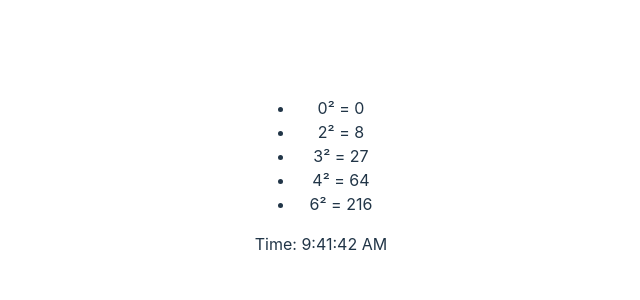
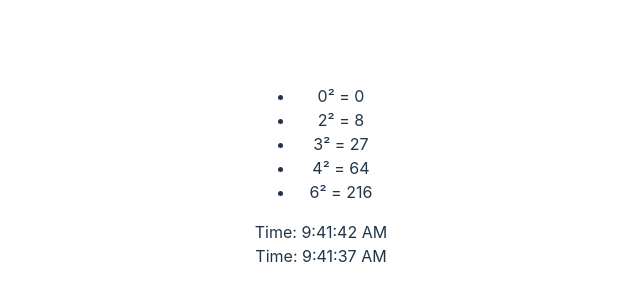
Before and after one commit to AngelPASTORROJAS/vite_exos, a React (Vite) app: page / in a window 1280 px wide. Shown: the part 232-532 px from the top of the page, without its empty margins (319-959 px from the left). Built offline with nearby package versions, Linux system fonts and the light colour scheme.

Commit message:
feat: ajout de horolege static

```diff
--- a/src/App.jsx
+++ b/src/App.jsx
@@ -1,12 +1,14 @@
 import './App.css'
 import Number from './components/Number'
 import Clock from './components/Clock'
+import Horloge from './components/Horloge'
 
 function App() {
   return (
     <>
     <Number></Number>
     <Clock></Clock>
+    <Horloge></Horloge>
     </>
   )
 }
--- a/src/components/Clock.jsx
+++ b/src/components/Clock.jsx
@@ -7,17 +7,10 @@ function Clock() {
     const intervalID = setInterval(() => {
       setTime(new Date());
     }, 1000);
-
-    return () => {
-      clearInterval(intervalID);
-    };
+    return () => clearInterval(intervalID);
   }, []);
 
-  return (
-    <div>
-      Time: {time.toLocaleTimeString()}
-    </div>
-  );
+  return <div>Time: {time.toLocaleTimeString()}</div>;
 }
 
 export default Clock;
--- /dev/null
+++ b/src/components/Horloge.jsx
@@ -0,0 +1,7 @@
+const Horloge = () => {
+  var today = new Date();
+  var time = today.toLocaleTimeString();
+  return <div>Time: {time}</div>;
+};
+
+export default Horloge;
```
